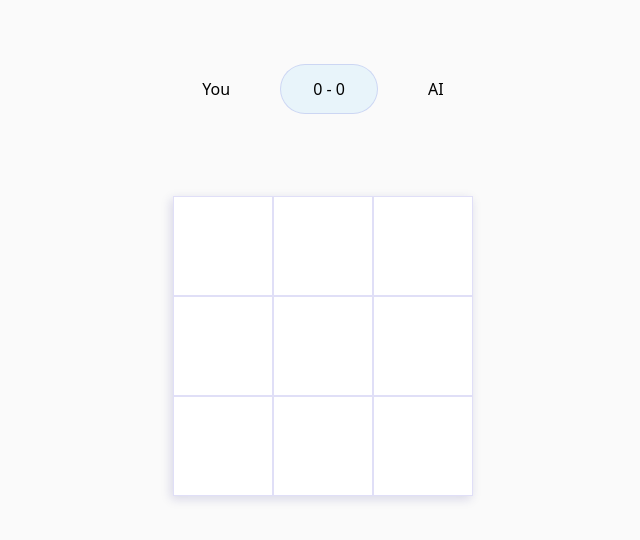
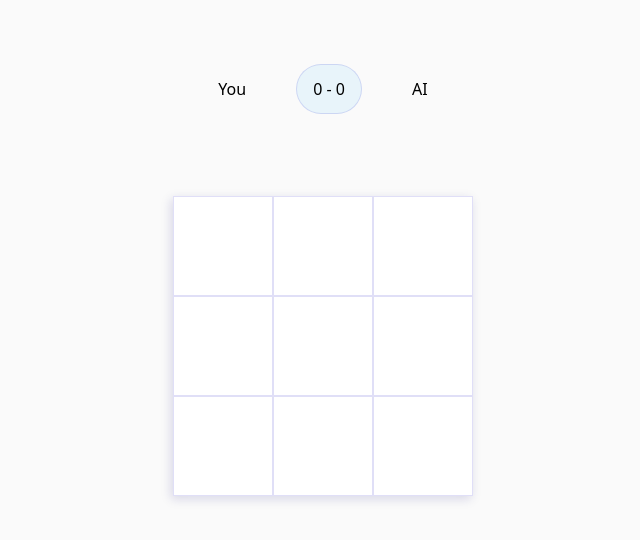
Before and after one commit to haneenmahd/tic-tac-go, a React (Create React App) app: page /game/AI/X in a window 1280 px wide. Shown: the top 540 px of the page, without its empty margins (317-957 px from the left). Built offline with nearby package versions, Linux system fonts and the light colour scheme.

Commit message:
fix padding for Game Info

```diff
--- a/src/styling/index.js
+++ b/src/styling/index.js
@@ -44,6 +44,13 @@ export const Button = styled.div`
   transition: background-position 100ms ease-in-out;
 
   ${(props) =>
+    props.disabled &&
+    css`
+      cursor: not-allowed;
+      opacity: 0.5;
+    `}
+
+  ${(props) =>
     props.secondary &&
     css`
       background: radial-gradient(
@@ -63,7 +70,7 @@ export const HighlightedText = styled.b`
 `;
 
 export const GameInfo = styled.div`
-  padding: 0.8rem 2rem;
+  padding: 0.8rem 1em;
   background: ${COLORS.fadedLightBlue};
   border: 1px solid ${COLORS.fadedBlue};
   border-radius: 30px;
```
